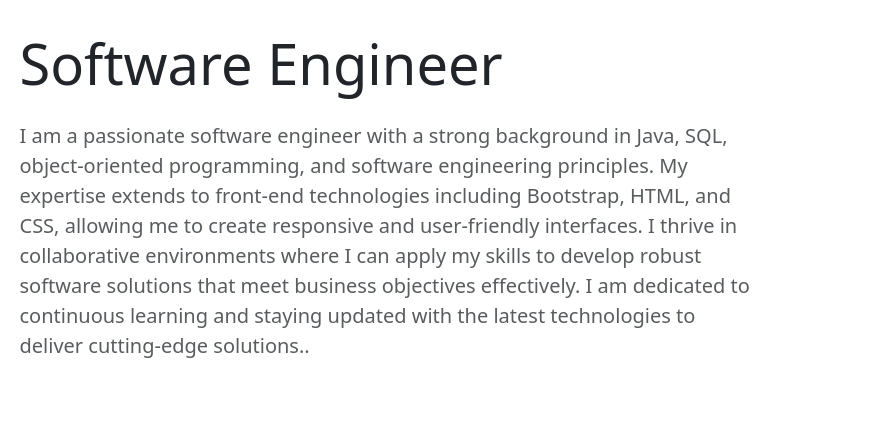
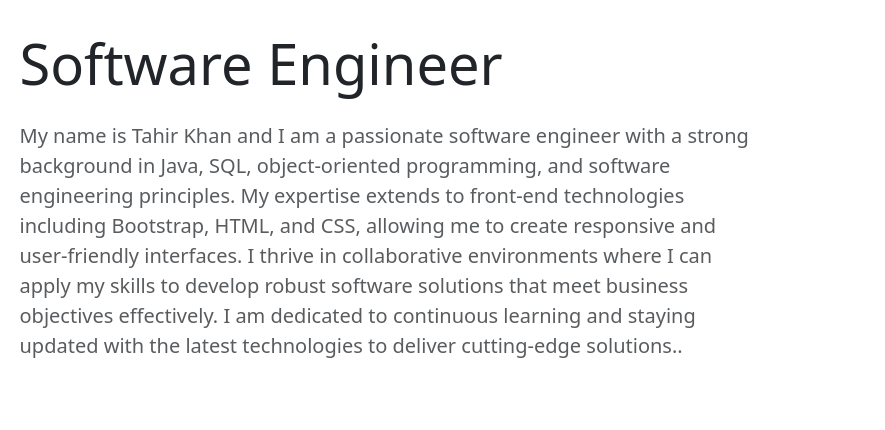
Before and after one commit to tahhirkhan/Personal-Website, a plain HTML site: page index.html in a window 1280 px wide. Shown: the part 202-632 px from the top of the page, 395-1280 px from the left. Drawn offline with nearby package versions, Linux system fonts and the light colour scheme.

Commit message:
update file

```diff
--- a/index.html
+++ b/index.html
@@ -60,7 +60,7 @@
                         <div class="display-4 fw-medium">Software Engineer</div>
 
                     </h3>
-                    <p class="lead my-4 text-muted">I am a passionate software engineer with a strong background in
+                    <p class="lead my-4 text-muted">My name is Tahir Khan and I am a passionate software engineer with a strong background in
                         Java, SQL, object-oriented programming, and software engineering principles. My expertise
                         extends to front-end technologies including Bootstrap, HTML, and CSS, allowing me to create
                         responsive and user-friendly interfaces. I thrive in collaborative environments where I can
```
